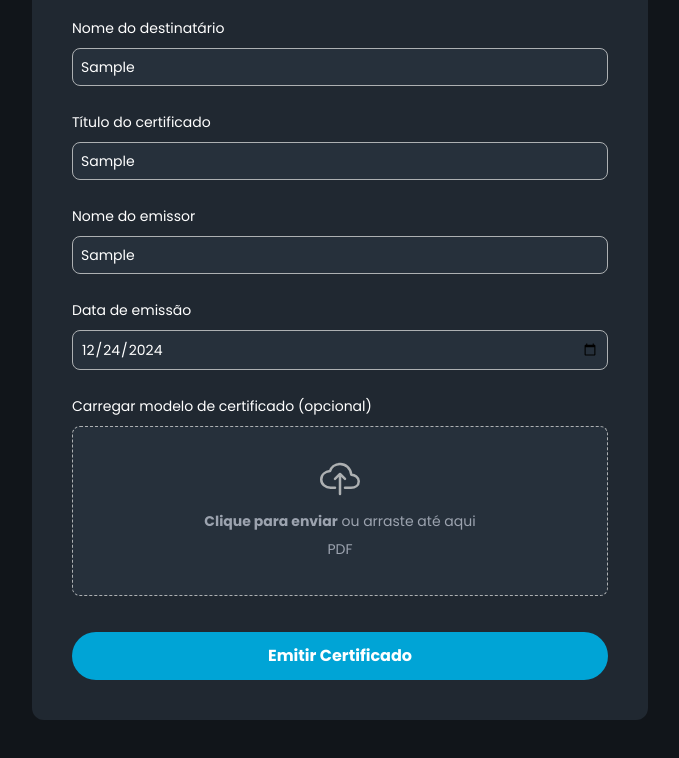
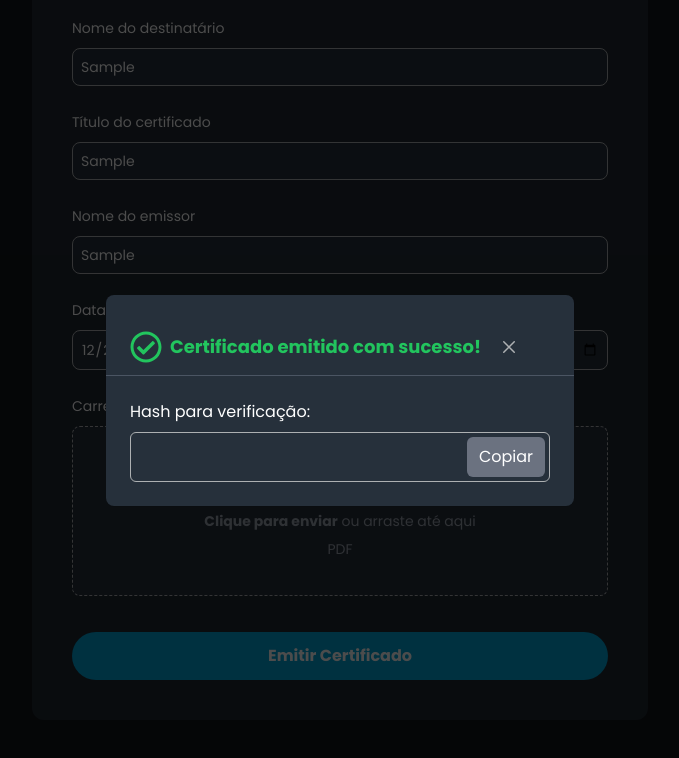
Before and after one commit to vitoriaalbuqrq/CertChain, a React (Vite) app in the folder frontend/: page /issue in a window 1280 px wide. Both pictures are taken after typing "Sample", "Sample", "Sample" into the empty fields and a click on the button "Emitir Certificado". Shown: the part 300-1058 px from the top of the page, without its empty margins (300-979 px from the left). Built offline with nearby package versions, Linux system fonts and the light colour scheme.

Commit message:
feat: cria modal de confirmação do form de emissão

```diff
--- /dev/null
+++ b/frontend/src/components/ui/Modal.jsx
@@ -0,0 +1,29 @@
+import { IoCloseOutline } from "react-icons/io5";
+import { FaRegCheckCircle } from "react-icons/fa";
+
+const Modal = ({ open, onClose, title, children }) => {
+  return (
+    <div onClick={onClose}
+      className={`fixed inset-0 flex justify-center items-center transition-colors text-white
+      ${open ? "visible bg-black/70" : "invisible"}`}
+    >
+      <div onClick={(e) => e.stopPropagation()}
+        className={`bg-secondary-gray rounded-lg shadow py-6 transition-all w-10/12 max-w-lg md:w-auto
+        ${open ? "scale-100 opacity-100" : "scale-125 opacity-0"}
+        `}>
+        <div className="flex justify-start items-center gap-2 py-3 px-6 border-b border-gray-600">
+          <FaRegCheckCircle className="w-8 h-8 text-green-500" />
+          <h1 className="text-lg font-bold text-green-500">{title}</h1>
+          <button type="button" onClick={onClose} className="ms-2 text-light-gray">
+            <IoCloseOutline className="w-6 h-6" />
+          </button>
+        </div>
+        <div className="px-6 mt-6">
+          {children}
+        </div>
+      </div>
+    </div>
+  )
+}
+
+export default Modal
--- a/frontend/src/routes/IssueCertificate.jsx
+++ b/frontend/src/routes/IssueCertificate.jsx
@@ -8,6 +8,7 @@ import Field from "../components/forms/Field";
 import { useState } from "react";
 import FileInput from "../components/forms/FileInput";
 import { uploadToPinata } from "../services/pinataService";
+import Modal from "../components/ui/Modal";
 
 const issueCertificateFormSchema = z.object({
   recipientName: z.string().nonempty("O nome do destinatário é obrigatório."),
@@ -20,8 +21,9 @@ const issueCertificateFormSchema = z.object({
 const IssueCertificate = () => {
   const [file, setFile] = useState("");
   // eslint-disable-next-line no-unused-vars
-  const [message, setMessage] = useState("");
+  const [message, setMessage] = useState(""); //TODO: Verificar como sera mostrado as mensagens
   const today = new Date().toISOString().split("T")[0];
+  const [openModal, setOpenModal] = useState(false);
 
   const methods = useForm({
     resolver: zodResolver(issueCertificateFormSchema),
@@ -47,6 +49,7 @@ const IssueCertificate = () => {
       //console.log("Hash do certificado:", certificateHash);
 
       setMessage("Certificado gerado com sucesso!");
+      setOpenModal(true)
 
     } catch (error) {
       console.error(error);
@@ -119,6 +122,17 @@ const IssueCertificate = () => {
             </button>
           </form>
         </FormProvider>
+        <Modal
+          open={openModal}
+          onClose={() => setOpenModal(false)}
+          title="Certificado emitido com sucesso!">
+          <p className="mb-2">Hash para verificação:</p>
+          <div className="flex justify-between p-1 border border-solid border-light-gray rounded-md">
+            {/* TODO: Adicionar hash gerado no input */}
+            <input type="text" readOnly value="" className="w-full bg-transparent outline-none border-none text-light-gray px-2" />
+            <button className="bg-gray-500 text-white py-2 px-3 rounded-md hover:opacity-80">Copiar</button>
+          </div>
+        </Modal>
       </Container>
     </main>
   );
```
